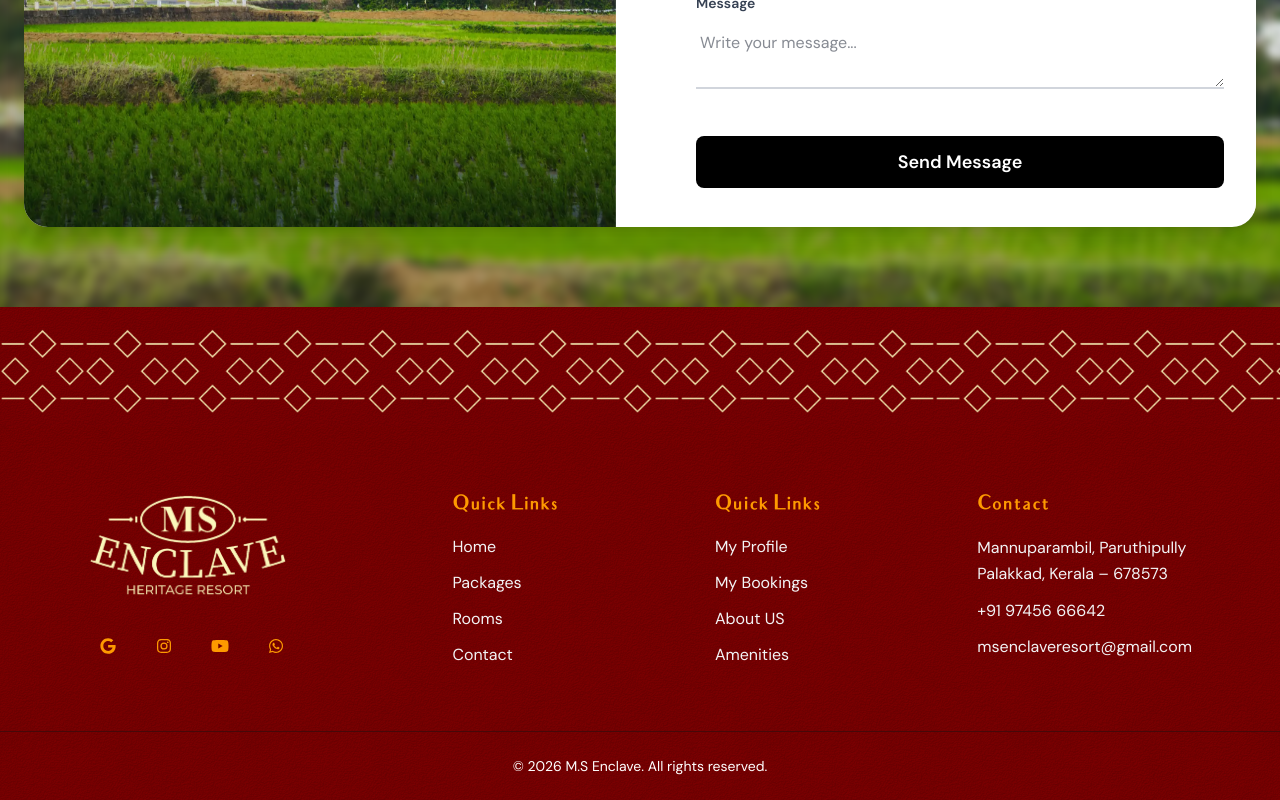
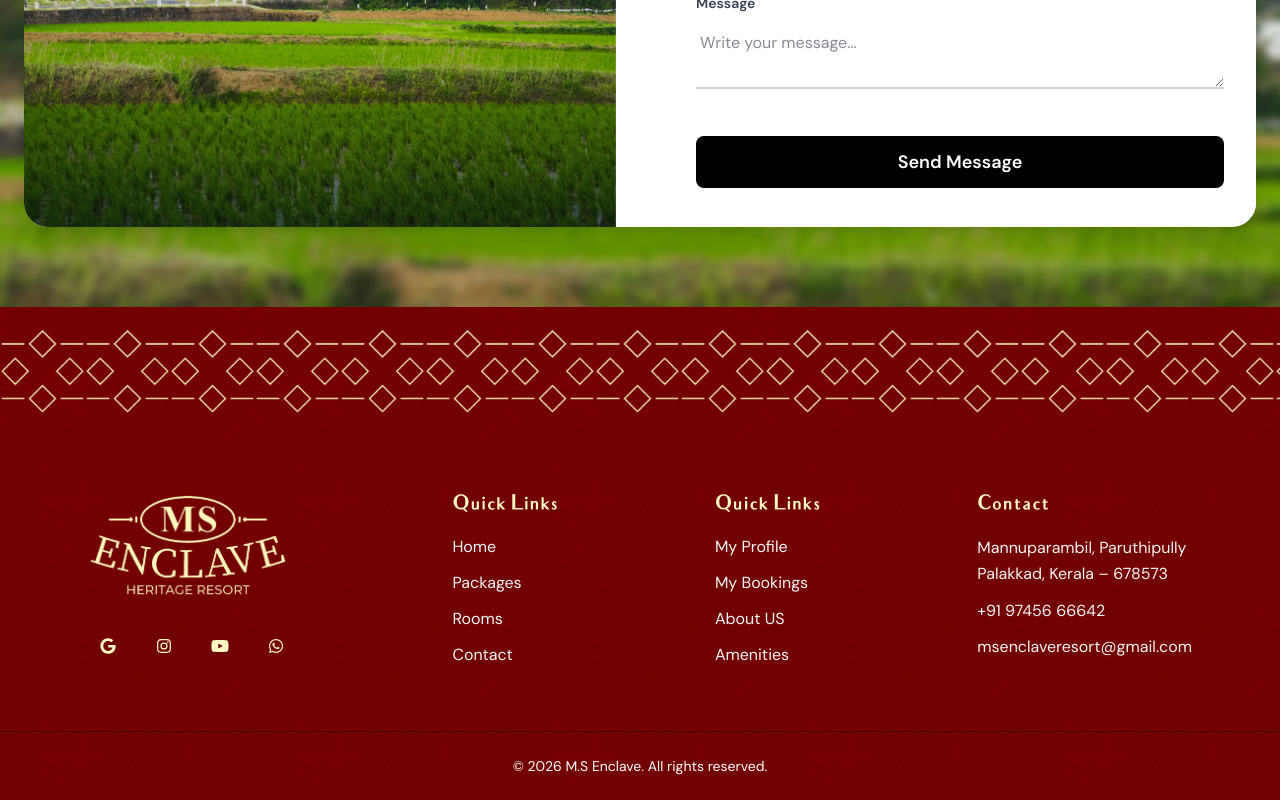
Before and after one commit to 123mse1234/ms-enclave-master, a Next.js app: page / in a window 1280 px wide. Shown: the part 7575-8375 px from the top of the page. Built offline with nearby package versions, Linux system fonts and the light colour scheme; no server answers; the database is empty.

Commit message:
change footer

```diff
--- a/src/components/common/Footer.tsx
+++ b/src/components/common/Footer.tsx
@@ -16,7 +16,7 @@ export default function Footer() {
   return (
     <footer>
       {/* ================= MAIN FOOTER ================= */}
-      <div className="theme-bg text-amber-500 rounded-t-3xl">
+      <div className="theme-bg text-yellow-100 rounded-t-3xl">
         <div className="max-w-6xl mx-auto px-6 py-16 grid gap-10 lg:flex lg:justify-between">
 
           {/* BRAND */}
```
